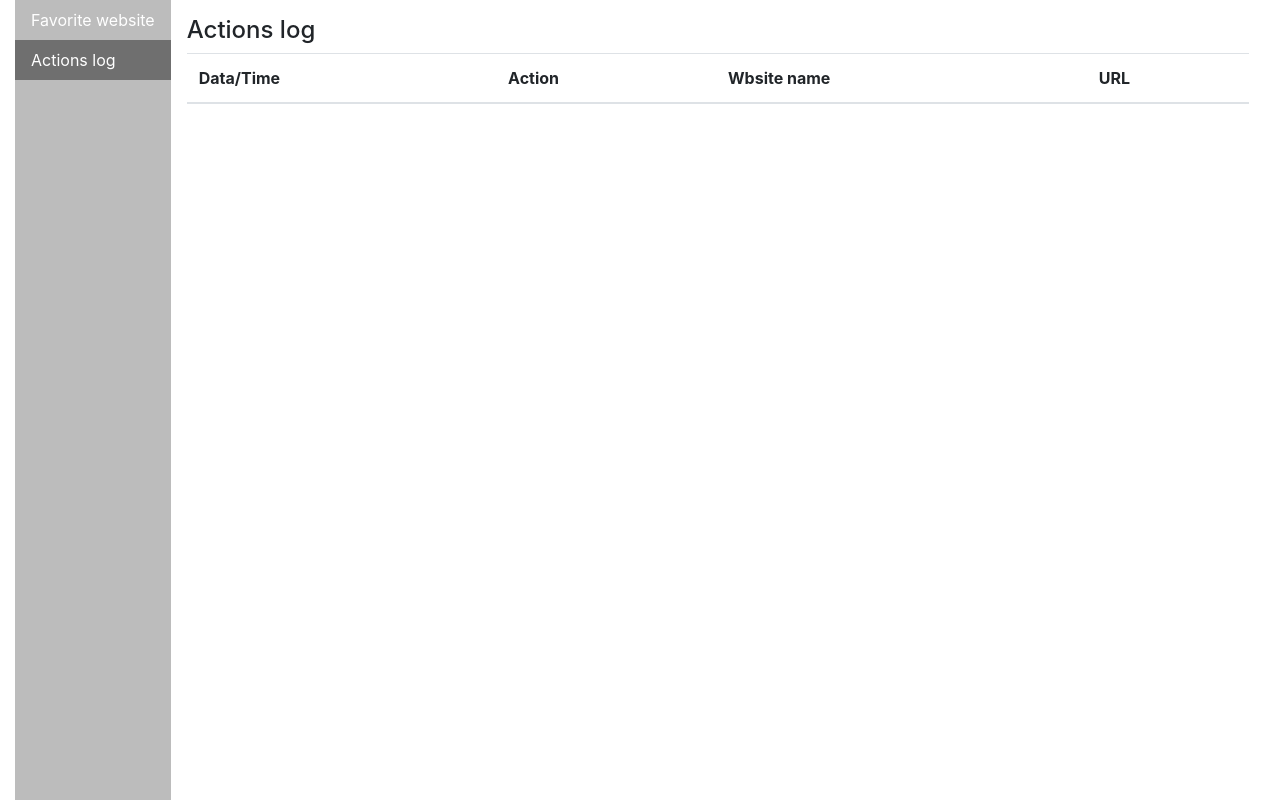
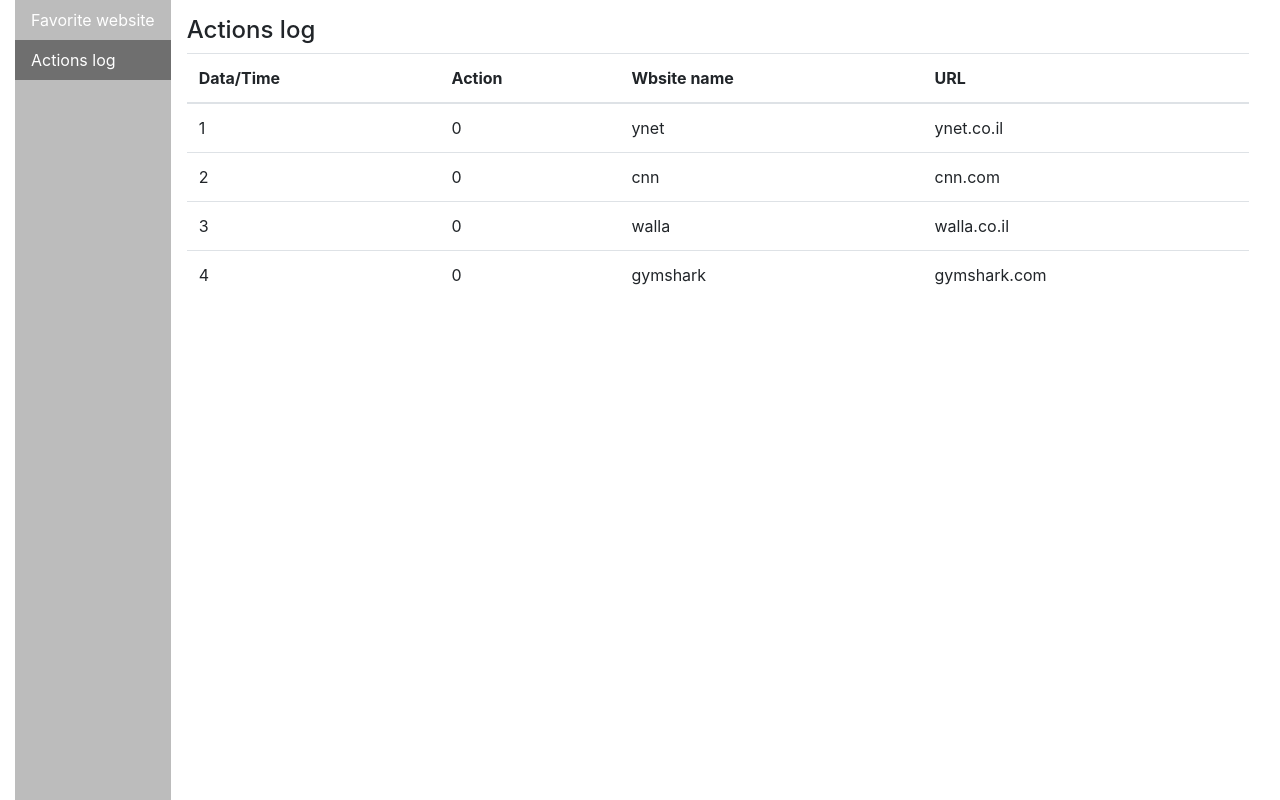
Before and after one commit to meireliezer/wdapt-rxjs, an Angular app: page /auditing in a window 1280 px wide. Built offline with nearby package versions, Linux system fonts and the light colour scheme.

Commit message:
audit table

```diff
--- /dev/null
+++ b/src/app/core/auditing/auditing.service.ts
@@ -0,0 +1,48 @@
+import { Injectable } from '@angular/core';
+import { IAuditing, AuditAction } from 'src/app/model/auditing.interface';
+import { Observable, BehaviorSubject } from 'rxjs';
+import { IFavoriteWebSite } from 'src/app/model/favorite-website.interface';
+import { MyHttpClientService } from '../my-http-client/my-http-client.service';
+import { map } from 'rxjs/internal/operators/map';
+
+
+
+@Injectable({
+  providedIn: 'root'
+})
+export class AuditingService {
+
+
+
+  public readonly auditing$ :Observable<IAuditing[]>;
+
+
+  private _auditing: BehaviorSubject<IAuditing[]>
+
+  constructor(private http: MyHttpClientService) {
+    this._auditing = new BehaviorSubject([]);
+    this.auditing$ = this._auditing.asObservable();
+
+    this.loadActionsLog();
+  }
+
+
+  public addWebsite(website: IFavoriteWebSite){
+
+  }
+
+  public editWebsite(website:IFavoriteWebSite){
+
+  }
+
+  public removeWebsite(website:IFavoriteWebSite){
+
+  }
+
+  private loadActionsLog(){
+    this.http.get('api/auditing').pipe(
+      map( res => res['payload'])
+    )
+    .subscribe(val => this._auditing.next(val));
+  }
+}
--- a/src/app/core/my-http-client/my-http-client.service.ts
+++ b/src/app/core/my-http-client/my-http-client.service.ts
@@ -2,6 +2,7 @@ import { Injectable } from '@angular/core';
 import { IFavoriteWebSite } from 'src/app/model/favorite-website.interface';
 import { Observable, of } from 'rxjs';
 import { delay, tap, take } from 'rxjs/operators'
+import { IAuditing, AuditAction } from 'src/app/model/auditing.interface';
 
 const FAVORITE_WEBSITES:IFavoriteWebSite[] = [
   {
@@ -33,6 +34,34 @@ let favoriteNextIndex = FAVORITE_WEBSITES.length + 1;
 
 
 
+const ACTIONS_LOG:IAuditing[] = [
+  {
+    id: 1,
+    action: AuditAction.Add,
+    name: 'ynet',
+    url:'ynet.co.il',
+
+  },
+  {
+    id: 2,
+    action: AuditAction.Add,
+    name: 'cnn',
+    url:'cnn.com'
+  },
+  {
+    id: 3,
+    action: AuditAction.Add,
+    name: 'walla',
+    url:'walla.co.il'
+  },
+  {
+    id: 4,
+    action: AuditAction.Add,
+    name: 'gymshark',
+    url:'gymshark.com'
+  }
+]
+let actionsLogNextIndex = ACTIONS_LOG.length + 1;
 
 
 @Injectable({
@@ -49,7 +78,11 @@ export class MyHttpClientService {
     if(api === 'api/favorites'){
       data = {
         payload: [...FAVORITE_WEBSITES]
-      }
+      };
+    } else if( api === 'api/auditing'){
+      data = {
+        payload: [...ACTIONS_LOG]
+      };
     }
 
     return of(data).pipe(
--- a/src/app/features/auditing/auditing/auditing.component.html
+++ b/src/app/features/auditing/auditing/auditing.component.html
@@ -12,6 +12,13 @@
                 <th cope="col">Wbsite name</th>
                 <th cope="col">URL</th>
             </thead>
+                <tr *ngFor="let audit of (auditing$ | async)">
+                    <td>{{audit.id}}</td>
+                    <td>{{audit.action}}</td>
+                    <td>{{audit.name}}</td>
+                    <td>{{audit.url}}</td>
+                </tr>
+
             <tbody>
             </tbody>
         </table>
--- a/src/app/features/auditing/auditing/auditing.component.ts
+++ b/src/app/features/auditing/auditing/auditing.component.ts
@@ -1,4 +1,7 @@
 import { Component, OnInit } from '@angular/core';
+import { IAuditing } from 'src/app/model/auditing.interface';
+import { Observable } from 'rxjs/internal/Observable';
+import { AuditingService } from 'src/app/core/auditing/auditing.service';
 
 @Component({
   selector: 'app-auditing',
@@ -7,7 +10,12 @@ import { Component, OnInit } from '@angular/core';
 })
 export class AuditingComponent implements OnInit {
 
-  constructor() { }
+  public readonly auditing$: Observable<IAuditing[]>;
+
+
+  constructor(private auditingService: AuditingService) {
+    this.auditing$ = auditingService.auditing$;
+   }
 
   ngOnInit() {
   }
--- a/src/app/features/favorite/favorite.component.html
+++ b/src/app/features/favorite/favorite.component.html
@@ -18,7 +18,4 @@
     <div class="favorites-main-content">
         <router-outlet></router-outlet>
     </div>
-
-
-
 </div>
--- /dev/null
+++ b/src/app/model/auditing.interface.ts
@@ -0,0 +1,13 @@
+export enum AuditAction {
+    Add,
+    Edit,
+    Delete
+};
+
+
+export interface IAuditing {
+    id: number;
+    action: AuditAction;
+    name: string;
+    url: string;
+};
```
Also changed, not shown: 1 other file (tests, documents, lock files or other folders).
